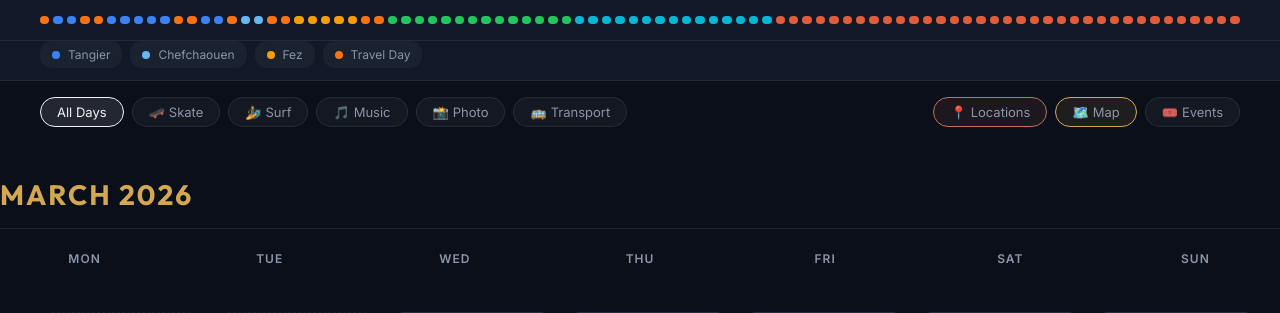
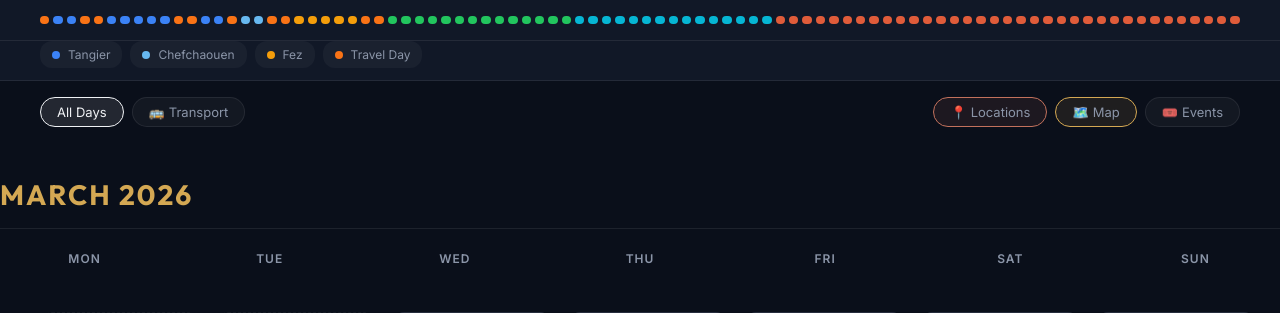
Before and after one commit to portrait-god/morocco-calendar, a Flask app: page / in a window 1280 px wide. Shown: the part 122-435 px from the top of the page. Run offline with Flask 3, Linux system fonts and the light colour scheme.

Commit message:
Automated update from AI Assistant

```diff
--- a/templates/index.html
+++ b/templates/index.html
@@ -53,14 +53,6 @@
     <!-- Filters & Tabs -->
     <div class="filters">
         <button class="filter-btn active" data-filter="all" onclick="filterCards('all', this)">All Days</button>
-        <button class="filter-btn" data-filter="skate" onclick="filterCards('skate', this)"><span
-                class="emoji">🛹</span>Skate</button>
-        <button class="filter-btn" data-filter="surf" onclick="filterCards('surf', this)"><span
-                class="emoji">🏄</span>Surf</button>
-        <button class="filter-btn" data-filter="music" onclick="filterCards('music', this)"><span
-                class="emoji">🎵</span>Music</button>
-        <button class="filter-btn" data-filter="photo" onclick="filterCards('photo', this)"><span
-                class="emoji">📸</span>Photo</button>
         <button class="filter-btn" data-filter="transport" onclick="filterCards('transport', this)"><span
                 class="emoji">🚌</span>Transport</button>
         <div style="flex-grow:1;"></div>
@@ -336,47 +328,35 @@
                 days.forEach(day => {
                     const dayNum = day.querySelector('.card-day-num').innerText;
                     const cityClass = day.classList[1];
-                    const hasEvents = day.querySelector('.detail-section h4') &&
-                        day.innerHTML.includes('Local Events');
-
-                    const btnWrapper = document.createElement('div');
-                    btnWrapper.style.position = 'relative';
-                    btnWrapper.style.display = 'flex';
-                    btnWrapper.style.flexDirection = 'column';
-                    btnWrapper.style.alignItems = 'center';
-
                     const btn = document.createElement('button');
                     btn.className = `compact-day ${cityClass}`;
                     btn.innerText = dayNum;
+
                     if (day.classList.contains('transport-day')) {
                         btn.style.boxShadow = 'inset 0 0 0 2px var(--cat-transport)';
                     }
+
                     btn.onclick = () => {
+                        day.classList.add('expanded');
+
+                        // Small delay to allow CSS expansion before calculating position
+                        setTimeout(() => {
                             const monthCol = day.closest('.month-column');
                             if (window.innerWidth <= 768 && monthCol) {
-                            monthCol.scrollTo({ top: day.offsetTop - 200, behavior: 'smooth' });
+                                // On mobile, scroll the column container
+                                monthCol.scrollTo({ top: day.offsetTop - 180, behavior: 'smooth' });
                             } else {
-                            const y = day.getBoundingClientRect().top + window.pageYOffset - 120;
+                                // On desktop, scroll the main window
+                                const y = day.getBoundingClientRect().top + window.pageYOffset - 100;
                                 window.scrollTo({ top: y, behavior: 'smooth' });
                             }
-                        // Expand the card
-                        day.classList.add('expanded');
                             day.style.transition = 'box-shadow 0.3s';
                             day.style.boxShadow = '0 0 0 2px var(--gold)';
                             setTimeout(() => { day.style.boxShadow = 'none'; }, 1500);
+                        }, 50);
                     };
 
-                    btnWrapper.appendChild(btn);
-
-                    // Add event dot indicator
-                    if (hasEvents) {
-                        const dot = document.createElement('div');
-                        dot.style.cssText = 'width:5px;height:5px;background:var(--gold);border-radius:50%;margin-top:2px;';
-                        dot.title = 'Has events';
-                        btnWrapper.appendChild(dot);
-                    }
-
-                    compactGrid.appendChild(btnWrapper);
+                    compactGrid.appendChild(btn);
                 });
 
 
```
Lines whose indentation alone changed are shown as unchanged.
